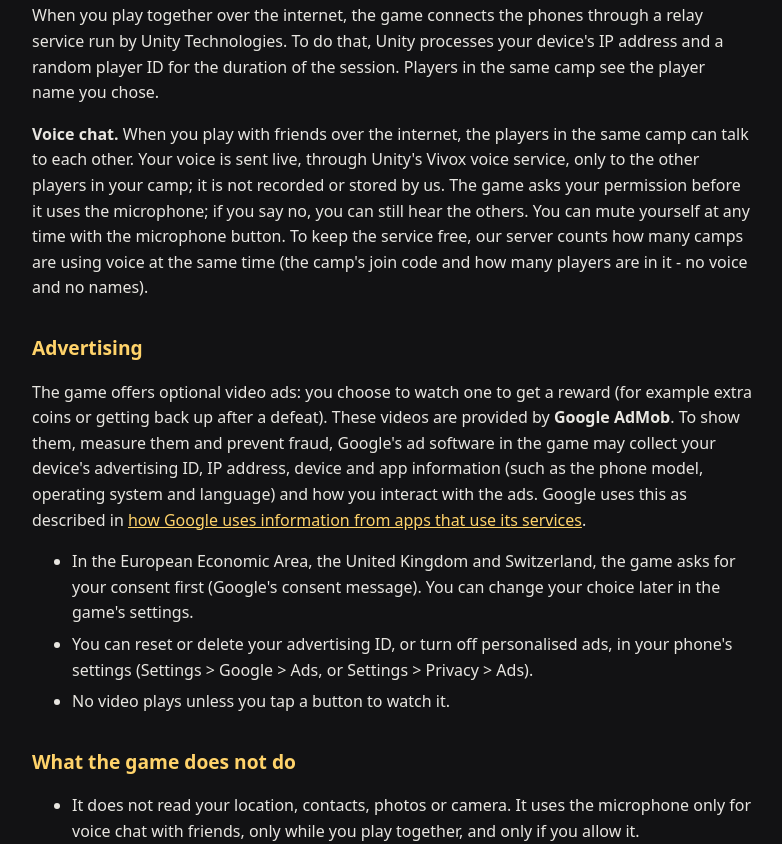
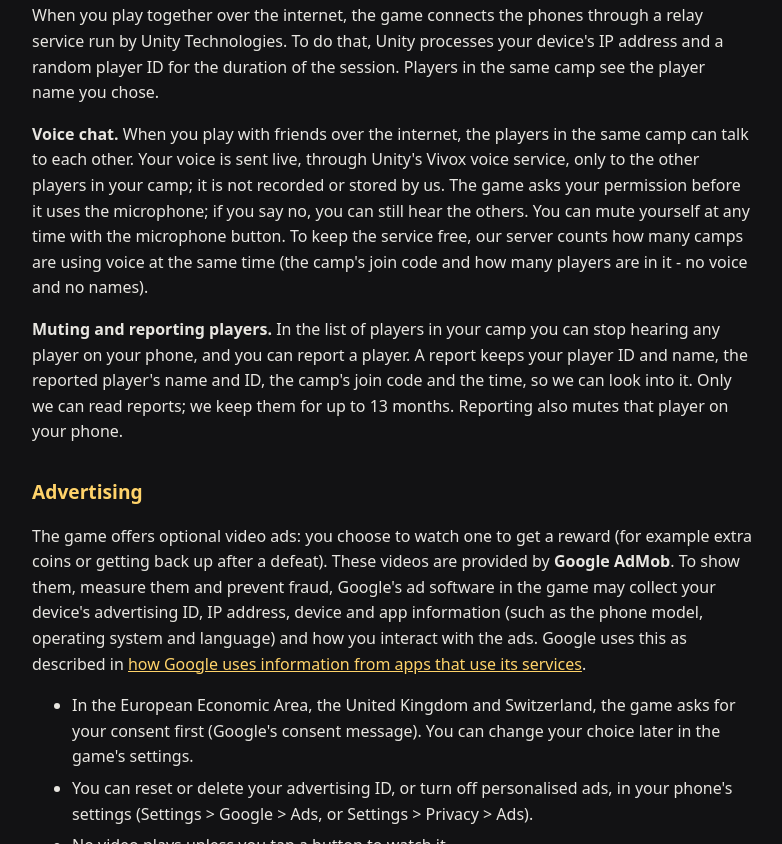
Before and after one commit to abdul-51214/lastcamp, a plain HTML site: page privacy.html in a window 1280 px wide. Shown: the part 1232-2076 px from the top of the page, without its empty margins (248-1030 px from the left). Drawn offline with Linux system fonts and the light colour scheme.

Commit message:
Privacy policy: muting and reporting players

```diff
--- a/privacy.html
+++ b/privacy.html
@@ -17,7 +17,7 @@
 <body>
 <main>
   <h1>Privacy policy</h1>
-  <p class="date">Last Camp: Zombie Survival &nbsp;·&nbsp; Last updated: 14 November 2026</p>
+  <p class="date">Last Camp: Zombie Survival &nbsp;·&nbsp; Last updated: 19 November 2026</p>
 
   <p>This page explains what information the game "Last Camp: Zombie Survival" ("the game") handles, why, and
      what you can do about it. The game can be played without creating an account and without giving your name.</p>
@@ -65,6 +65,10 @@
      say no, you can still hear the others. You can mute yourself at any time with the microphone button. To keep
      the service free, our server counts how many camps are using voice at the same time (the camp's join code and
      how many players are in it - no voice and no names).</p>
+  <p><b>Muting and reporting players.</b> In the list of players in your camp you can stop hearing any player on
+     your phone, and you can report a player. A report keeps your player ID and name, the reported player's name
+     and ID, the camp's join code and the time, so we can look into it. Only we can read reports; we keep them for
+     up to 13 months. Reporting also mutes that player on your phone.</p>
 
   <h2>Advertising</h2>
   <p>The game offers optional video ads: you choose to watch one to get a reward (for example extra coins or
```
